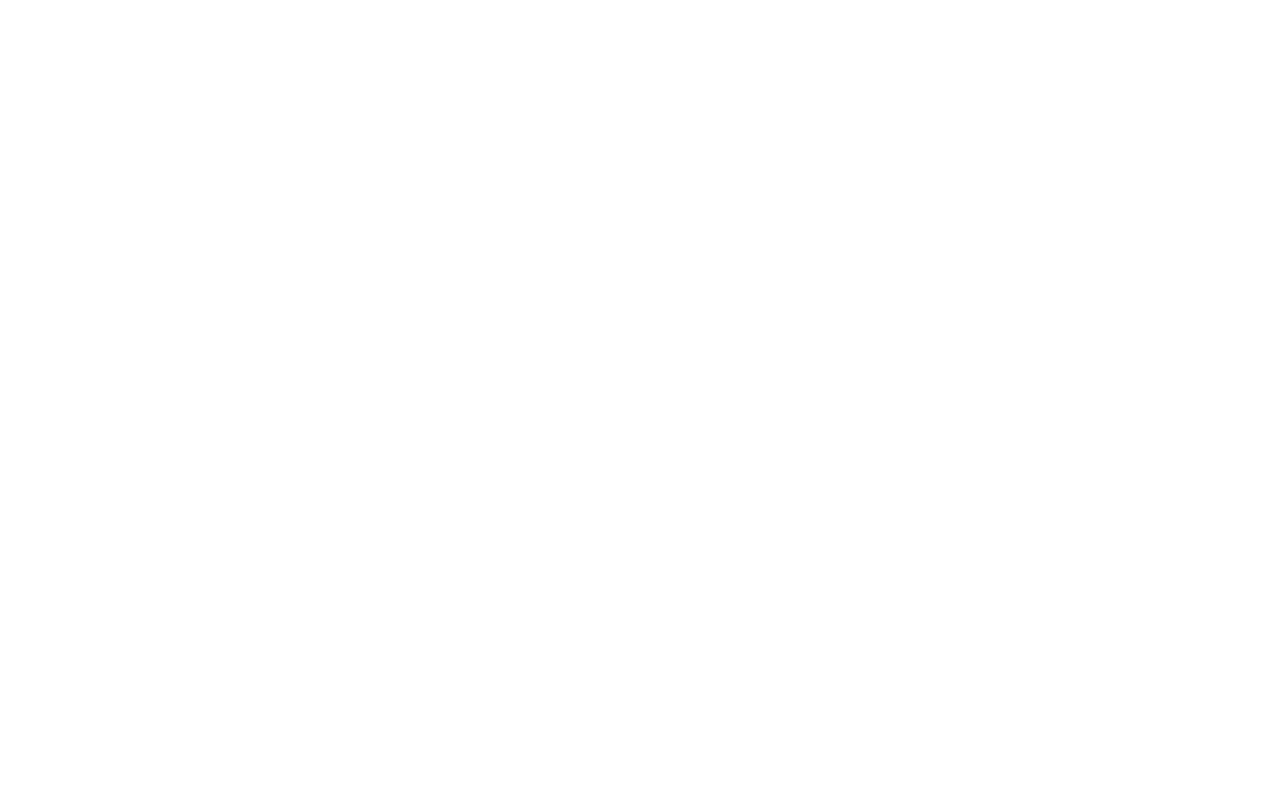
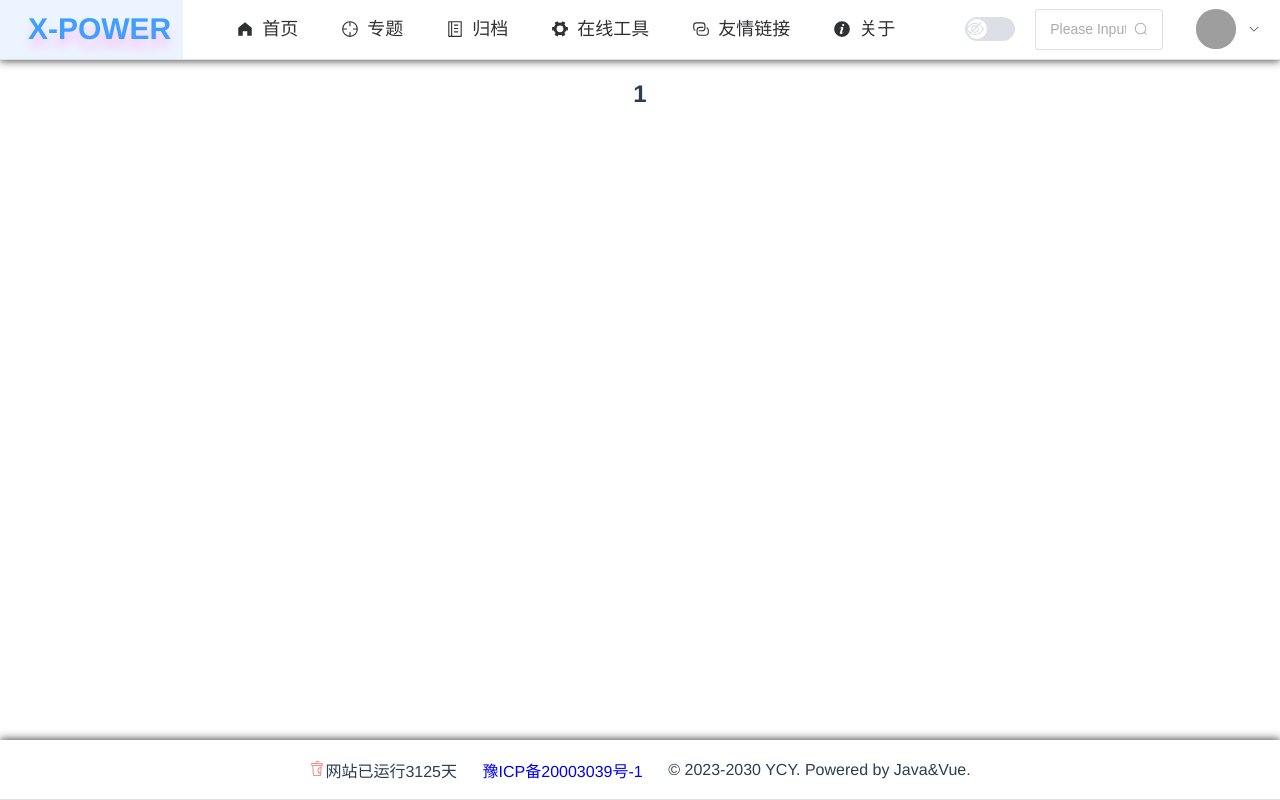
Before and after one commit to A-FM/to-july-front, a Vue app: page /blog/1 in a window 1280 px wide. Before the commit this address had no page. Built offline with nearby package versions, Linux system fonts and the light colour scheme; grey boxes are pictures that could not be loaded.

Commit message:
添加博文内容链接

```diff
--- a/src/router/index.js
+++ b/src/router/index.js
@@ -31,7 +31,7 @@
                     ],
                 },
                 {
-                    path: "blog",
+                    path: "blog/:id",
                     name: "fBlogContent",
                     components: {
                         fHomePage: FBlogContent,
--- a/src/views/FontEnd/FBlogContent.vue
+++ b/src/views/FontEnd/FBlogContent.vue
@@ -1,3 +1,26 @@
 <template>
-  <h1>blogContent</h1>
+  <h1>{{blogPost.id}}</h1>
 </template>
+<script>
+export default {
+  data() {
+    return {
+      blogPost: {
+        id: null,
+        title: '',
+        content: ''
+      }
+    };
+  },
+  created() {
+    // 获取路由参数中的博文ID
+    const postId = this.$route.params.id;
+
+    // 根据博文ID从后端或其他数据源获取博文内容
+    // 示例中直接使用硬编码数据
+    this.blogPost = {
+      id: postId,
+    };
+  }
+};
+</script>
--- a/src/views/FontEnd/FBlogList.vue
+++ b/src/views/FontEnd/FBlogList.vue
@@ -3,32 +3,37 @@
     <el-card shadow="always" class="box-card">
       <el-row>
         <el-col :span="6">
-          <img
-              src="https://tendcode.com//media/article/upload/2023/07/10/chatgpt.png"
-              style="width: 100%"
-          /></el-col>
+          <router-link :to="{ name: 'fBlogContent', params: { id: post.id } }">
+            <img
+                src="https://tendcode.com//media/article/upload/2023/07/10/chatgpt.png"
+                style="width: 100%"
+                alt=""/>
+          </router-link>
+        </el-col>
         <el-col :span="1"></el-col>
         <el-col :span="17">
           <div class="blog_card">
-            <a href="https://baidu.com">{{ post.title }}</a>
-
+            <router-link :to="{ name: 'fBlogContent', params: { id: post.id } }">
+              <h3>{{ post.title }}</h3>
+            </router-link>
           </div>
         </el-col>
       </el-row>
     </el-card>
   </div>
   <el-pagination background layout="sizes, prev, pager, next, jumper" :total="queryInfo.total" class="div-center"
-                 @currentChange="handlerCurrentChange" @sizeChange="handlerSizeChange" :page-sizes="[10,20,30,40]"/>
+                 @currentChange="handlerCurrentChange" @sizeChange="handlerSizeChange" :page-sizes="[10,20,30,40]" :default-page-size="this.queryInfo.pageSize" :default-current-page="this.queryInfo.currentPage"/>
 </template>
 <script>
 import axios from "@/axios/axios";
+
 export default {
   data() {
     return {
       queryInfo: {
         total: 23,
-        pageSize: 10,
-        currentPage: 1,
+        pageSize: localStorage.getItem('fPageSize') !=null ?JSON.parse(localStorage.getItem('fPageSize')):10,
+        currentPage: localStorage.getItem('fCurrentPage') !=null ?JSON.parse(localStorage.getItem('fCurrentPage')):1,
         blogList: [],
       },
       blogList: [],
@@ -55,6 +60,7 @@
     handlerCurrentChange(newPage) {
       this.queryInfo.currentPage = newPage;
       this.fetchData();
+      localStorage.setItem('fCurrentPage', JSON.stringify(newPage));
     },
     handlerSizeChange(newSize) {
       this.queryInfo.pageSize = newSize;
```
